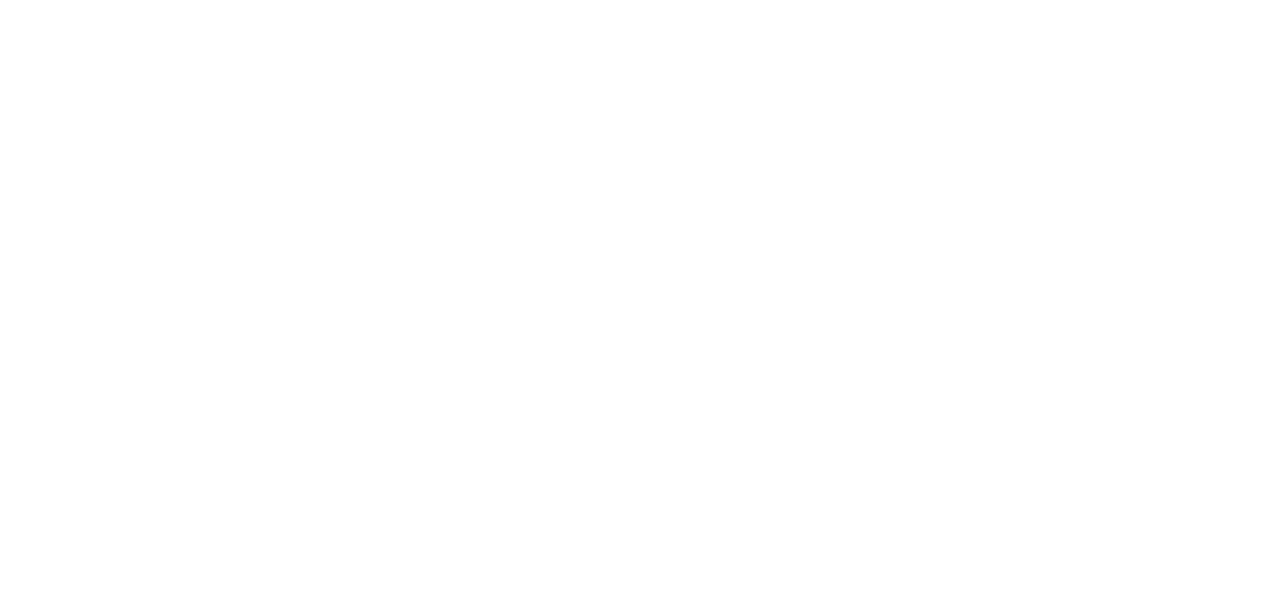
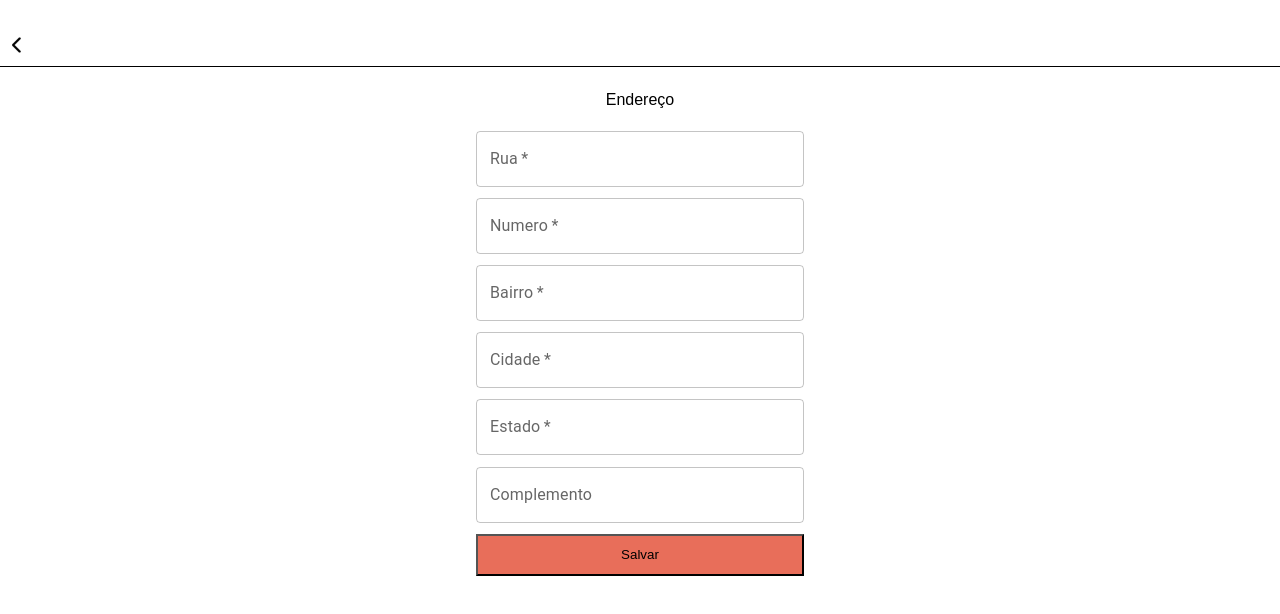
Before and after one commit to future4code/Shaw-labe-food7, a React (Create React App) app: page /address in a window 1280 px wide. Before the commit this address had no page. Shown: the top 614 px of the page. Built offline with nearby package versions, Linux system fonts and the light colour scheme.

Commit message:
efetuado tela cadastro endereco e acriado token nas constants

```diff
--- /dev/null
+++ b/src/constants/token.js
@@ -0,0 +1,5 @@
+export const HEADER = {
+  headers: {
+    auth: localStorage.getItem("token"),
+  },
+};
--- a/src/pages/CadastroEndereco/CadastroEndereco.js
+++ b/src/pages/CadastroEndereco/CadastroEndereco.js
@@ -1,28 +1,109 @@
-import React from 'react'
-import back from '../../assets/img/back.png'
-import { useNavigate } from 'react-router-dom'
-import { goToLogin } from '../../routes/Cordinator'
-import { ButtonBack, FormContainer, Hr, IMGBT, LogoContainer, Span } from './styled'
-import {SignUpEditForm} from './SignUpEditForm'
+import React from "react";
+import back from "../../assets/img/back.png";
+import { useNavigate } from "react-router-dom";
+import { goToFeed, goToLogin } from "../../routes/Cordinator";
+import { useForm } from "../../hooks/useForm";
+
+import { ButtonBack, FormContainer, Hr, IMGBT, Span, SignUpButton} from "./styled";
+import { Box, TextField } from "@mui/material";
+import axios from "axios";
+import { BASE_URL } from "../../constants/url";
+import { HEADER } from "../../constants/token";
 
 export const CadastroEndereco = () => {
-  const navigate = useNavigate()
+  const navigate = useNavigate();
+  const { form, onChange, clean } = useForm({
+    street: "",
+    number: "",
+    neighbourhood: "",
+    city: "",
+    state: "",
+    complement: "",
+  });
+
+  const onSubmitForm = (event) => {
+    event.preventDefault();
+    axios.put(`${BASE_URL}/address`, form, HEADER)
+    .then((res) => {
+      localStorage.setItem("token", res.data.token);
+      goToFeed(navigate)
+    })
+    .catch((err) => {
+      alert(err.response.data.message)
+    })
+  };
   return (
     <div>
-
       <ButtonBack onClick={() => goToLogin(navigate)}>
         <IMGBT src={back} alt="back" />
-        </ButtonBack>
-        <Hr />
+      </ButtonBack>
+      <Hr />
 
-        <LogoContainer>
-
-        <Span>Meu endereço</Span>
-      </LogoContainer>
       <FormContainer>
-      <SignUpEditForm />
+        <Span>Endereço</Span>
+        <Box
+          onSubmit={onSubmitForm}
+          component="form"
+          sx={{
+            "& > :not(style)": { m: 0.7, width: "328px" },
+          }}
+          noValidate
+        >
+          <TextField
+            required
+            name={"street"}
+            label="Rua"
+            variant="outlined"
+            value={form.street}
+            onChange={onChange}
+          />
+          <br />
+          <TextField
+            required
+            name={"number"}
+            label="Numero"
+            variant="outlined"
+            value={form.number}
+            onChange={onChange}
+          />
+          <br />
+          <TextField
+            required
+            name={"neighbourhood"}
+            label="Bairro"
+            variant="outlined"
+            value={form.neighbourhood}
+            onChange={onChange}
+          />
+          <br />
+          <TextField
+            required
+            name={"city"}
+            label="Cidade"
+            variant="outlined"
+            value={form.city}
+            onChange={onChange}
+          />
+          <br />
+          <TextField
+            required
+            name={"state"}
+            label="Estado"
+            variant="outlined"
+            value={form.state}
+            onChange={onChange}
+          />
+           <br />
+          <TextField
+            name={"complement"}
+            label="Complemento"
+            variant="outlined"
+            value={form.complement}
+            onChange={onChange}
+          />
+          <SignUpButton type="submit">Salvar</SignUpButton>
+        </Box>
       </FormContainer>
-
     </div>
-  )
-}
+  );
+};
--- a/src/pages/CadastroEndereco/SignUpEditForm.js
+++ /dev/null
@@ -1,45 +0,0 @@
-import React from 'react';
-import { Box, TextField } from '@mui/material';
-
-import { SignUpButton } from './styled';
-
-export const SignUpEditForm = () => {
-
-             // const navigate = useNavigate();
-    const onSubmitForm = (e) => {
-        e.preventDefault();
-        // login(form, clear, navigate);
-      }
-
-      const [values, setValues] = React.useState({
-
-        password: '',
-        showPassword: false,
-      });
-
-    return (
-        <div>
-             <Box onSubmit={onSubmitForm}
-        component="form"
-        sx={{
-          '& > :not(style)': { m: 0.7, width: '328px' },
-        }}
-        noValidate
-        autoComplete="on"
-      >
-        <TextField required name={"Logradouro"}  label="Logradouro" variant="outlined" /> <br />
-        <TextField required name={"Numero"}  label="Numero" variant="outlined" /> <br />
-        <TextField required name={"Complemento"} label="Complemento" variant="outlined" /> <br />
-        <TextField required name={"Bairro"} label="Bairro" variant="outlined" /> <br /><TextField required name={"Complemento"} label="Cidade" variant="outlined" /> <br /><TextField required name={"Estado"} label="Estado" variant="outlined" />
-
-
-
-
-
-        <SignUpButton type="submit">Salvar</SignUpButton>
-
-
-      </Box>
-        </div>
-    );
-}
--- a/src/pages/CadastroEndereco/styled.js
+++ b/src/pages/CadastroEndereco/styled.js
@@ -1,37 +1,16 @@
-import styled from 'styled-components'
-
-export const Container = styled.div`
-  display: flex;
-
-  align-items: center;
-  justify-content: center;
-`
-export const LogoContainer = styled.div`
-  display: flex;
-  flex-direction: column;
-  align-items: center;
-  margin-top: 1rem;
-  margin-bottom: -1rem;
-  min-width: 104px;
-  min-height: 58px;
-`
-export const IMG = styled.img`
-  width: 104px;
-  height: 58px;
-`
+import styled from "styled-components";
 
 export const Span = styled.span`
   font-size: 1rem;
-  font-family: 'Roboto-Regular', sans-serif;
-  margin-top: 1rem;
-`
+  font-family: "Roboto-Regular", sans-serif;
+  margin: 1rem 0;
+`;
 
 export const FormContainer = styled.div`
   display: flex;
   flex-direction: column;
   align-items: center;
-
-`
+`;
 
 export const SignUpButton = styled.button`
   display: flex;
@@ -43,20 +22,7 @@
   height: 42px;
   padding: 0 16px;
   cursor: pointer;
-`
-export const LinkStyled1 = styled.div`
-  display: flex;
-  justify-content: center;
-  text-decoration: none;
-`
-
-export const linkStyle1 = {
-  margin: '1rem',
-  textDecoration: 'none',
-  color: 'black',
-  fontSize: '0.9rem',
-  fontFamily: 'Roboto-Regular',
-}
+`;
 
 export const ButtonBack = styled.button`
   display: flex;
@@ -66,16 +32,15 @@
   border: none;
   background-color: transparent;
   cursor: pointer;
-`
-
+`;
 
 export const IMGBT = styled.img`
-width: 24px;
-height: 24px;
-margin-top: 2rem;
-`
+  width: 24px;
+  height: 24px;
+  margin-top: 2rem;
+`;
 export const Hr = styled.hr`
   background-color: black;
   height: 1px;
   border: none;
-`
+`;
--- a/src/routes/Cordinator.js
+++ b/src/routes/Cordinator.js
@@ -21,3 +21,7 @@
 export const goToEditSignUp = (navigate) => {
   navigate('/signup-edit')
 }
+
+export const goToAddress = (navigate) => {
+  navigate('/address')
+}
--- a/src/routes/Router.js
+++ b/src/routes/Router.js
@@ -16,7 +16,7 @@
             <Routes>
                 <Route path="/" element={<Login />} />
                 <Route path="/signup" element={<SingUpPage />} />
-                <Route path="/cadastro" element={<CadastroEndereco />} />
+                <Route path="/address" element={<CadastroEndereco />} />
                 <Route path="/feed" element={<Feed />} />
                 <Route path="/cart" element={<Carrinho />} />
                 <Route path="/profile" element={<Perfil />} />
--- a/src/services/users.js
+++ b/src/services/users.js
@@ -1,6 +1,6 @@
 import axios from "axios"
 import { BASE_URL } from "../constants/url"
-import { goToEditSignUp, goToSignUp } from "../routes/Cordinator"
+import { goToAddress, goToSignUp } from "../routes/Cordinator"
 
 export  const login = async (body, clean, navigate) => {
     await axios.post(`${BASE_URL}/login`, body)
@@ -21,7 +21,7 @@
     .then((response) => {
       localStorage.setItem("token", response.data.token)
       clean()
-      console.log("Deu certo!!!!!!!")
+      goToAddress(navigate)
     })
      .catch((error) => {
        console.log(error.response)
```
